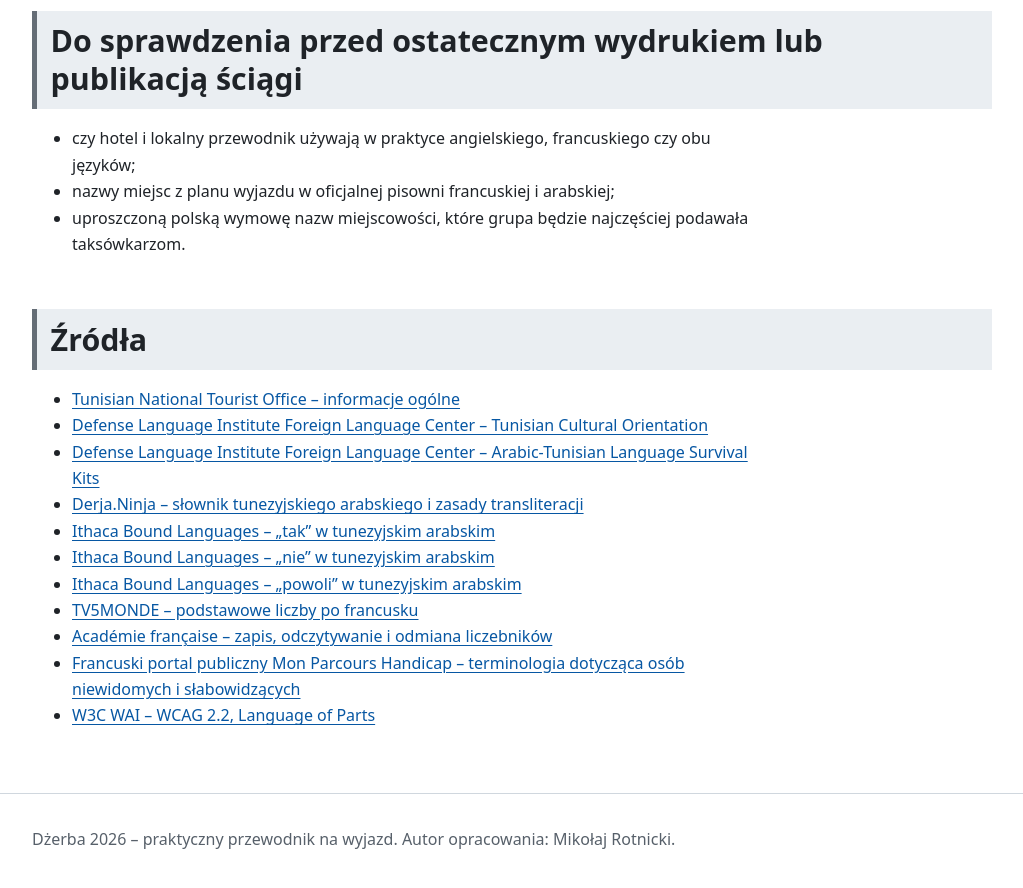
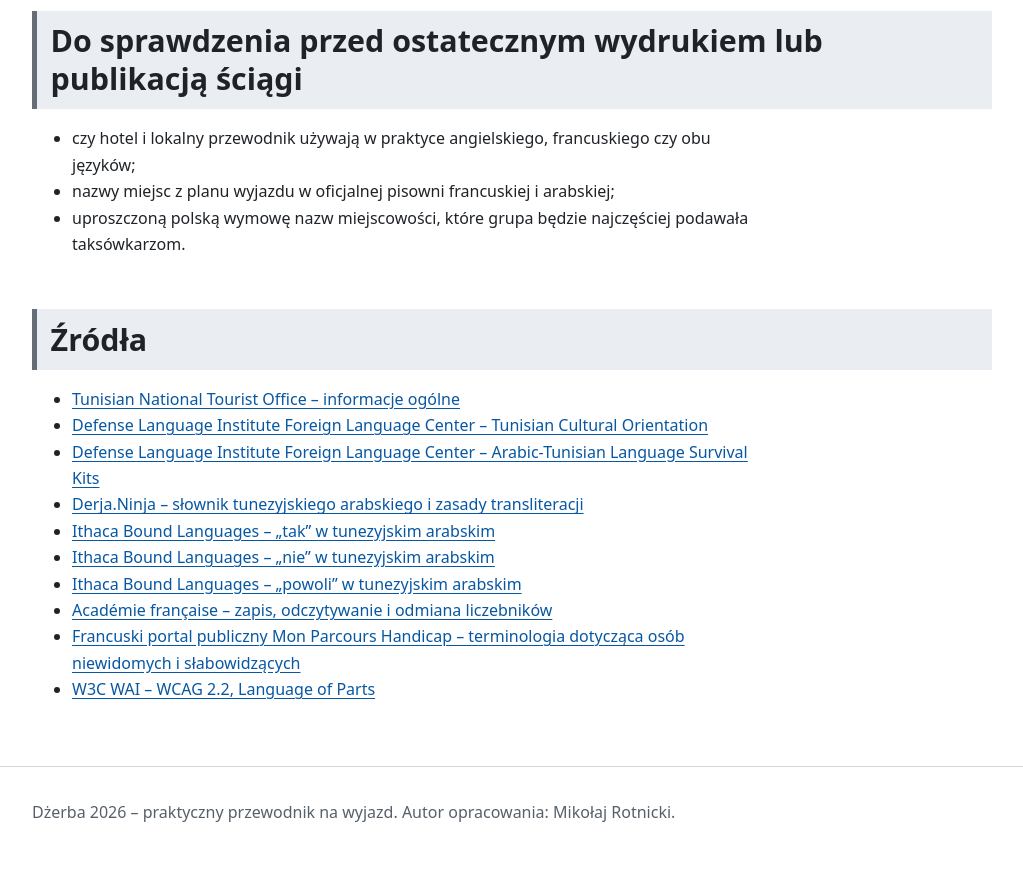
Before and after one commit to rotnicki/djerba-2026, a Jekyll site: the page built from jezyk-i-zwroty.md, in a window 1280 px wide and 900 px high, scrolled down 9954 px. Shown: the top 888 px of the window, without its empty margins (128-1151 px from the left). Built offline with Jekyll 4.4.1, drawn with Linux system fonts in a browser that asks for light colours; our own code applies the rules of GitHub Pages for plain Markdown files.

Commit message:
Usuń blokowany odsyłacz do TV5MONDE

```diff
--- a/jezyk-i-zwroty.md
+++ b/jezyk-i-zwroty.md
@@ -359,7 +359,6 @@ Oryginalny zapis arabski pozostaje w materiale po to, aby można go było pokaza
 - [Ithaca Bound Languages – „tak” w tunezyjskim arabskim](https://www.ithacaboundlanguages.com/yes-in-tunisian-arabic/)
 - [Ithaca Bound Languages – „nie” w tunezyjskim arabskim](https://www.ithacaboundlanguages.com/no-in-tunisian-arabic/)
 - [Ithaca Bound Languages – „powoli” w tunezyjskim arabskim](https://www.ithacaboundlanguages.com/slowly-in-tunisian-arabic/)
-- [TV5MONDE – podstawowe liczby po francusku](https://apprendre.tv5monde.com/fr/aides/vocabulaire-les-nombres)
 - [Académie française – zapis, odczytywanie i odmiana liczebników](https://www.academie-francaise.fr/questions-de-langue)
 - [Francuski portal publiczny Mon Parcours Handicap – terminologia dotycząca osób niewidomych i słabowidzących](https://www.monparcourshandicap.gouv.fr/actualite/handicap-visuel-le-point-sur-les-chiens-guides)
 - [W3C WAI – WCAG 2.2, Language of Parts](https://www.w3.org/WAI/WCAG22/Understanding/language-of-parts)
```
